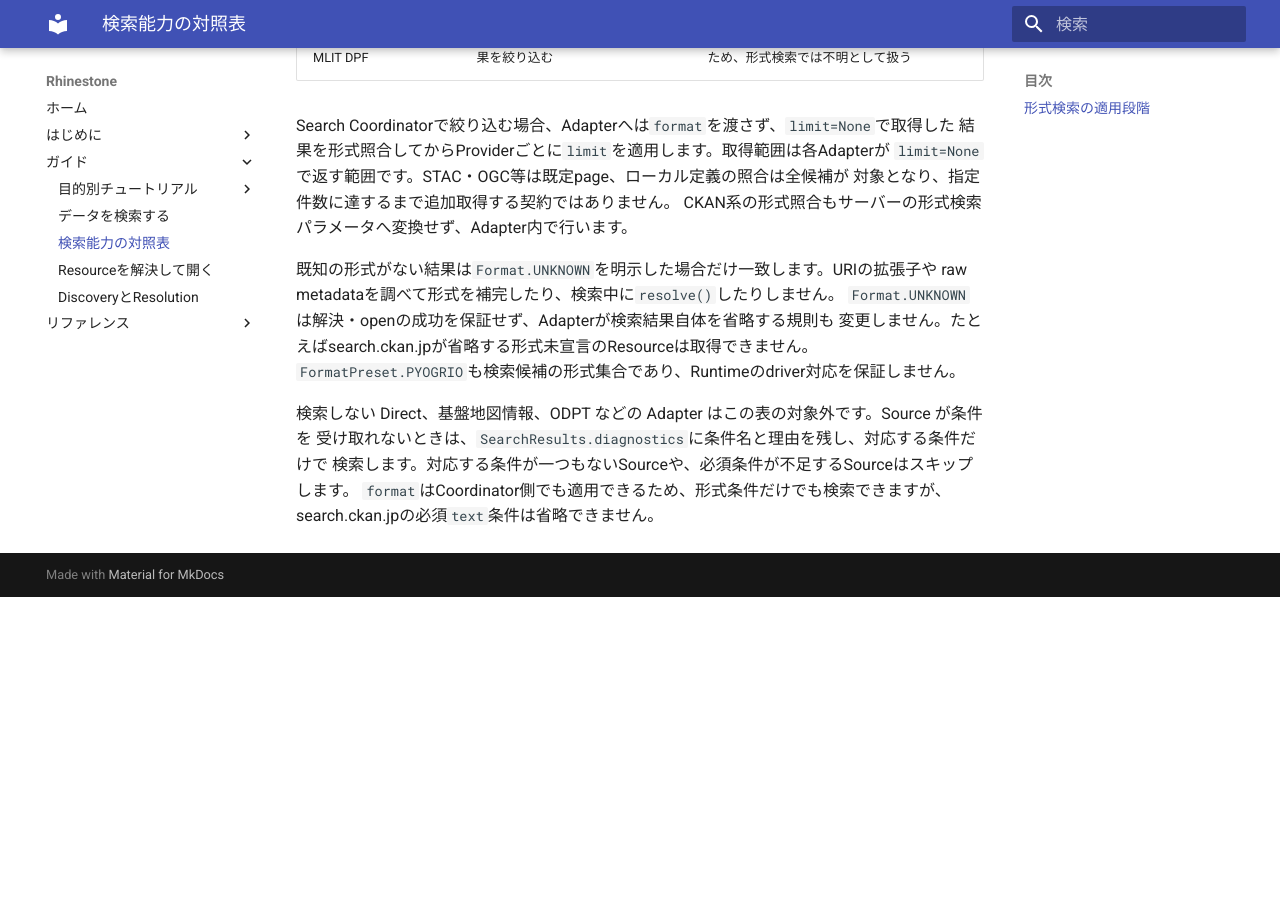
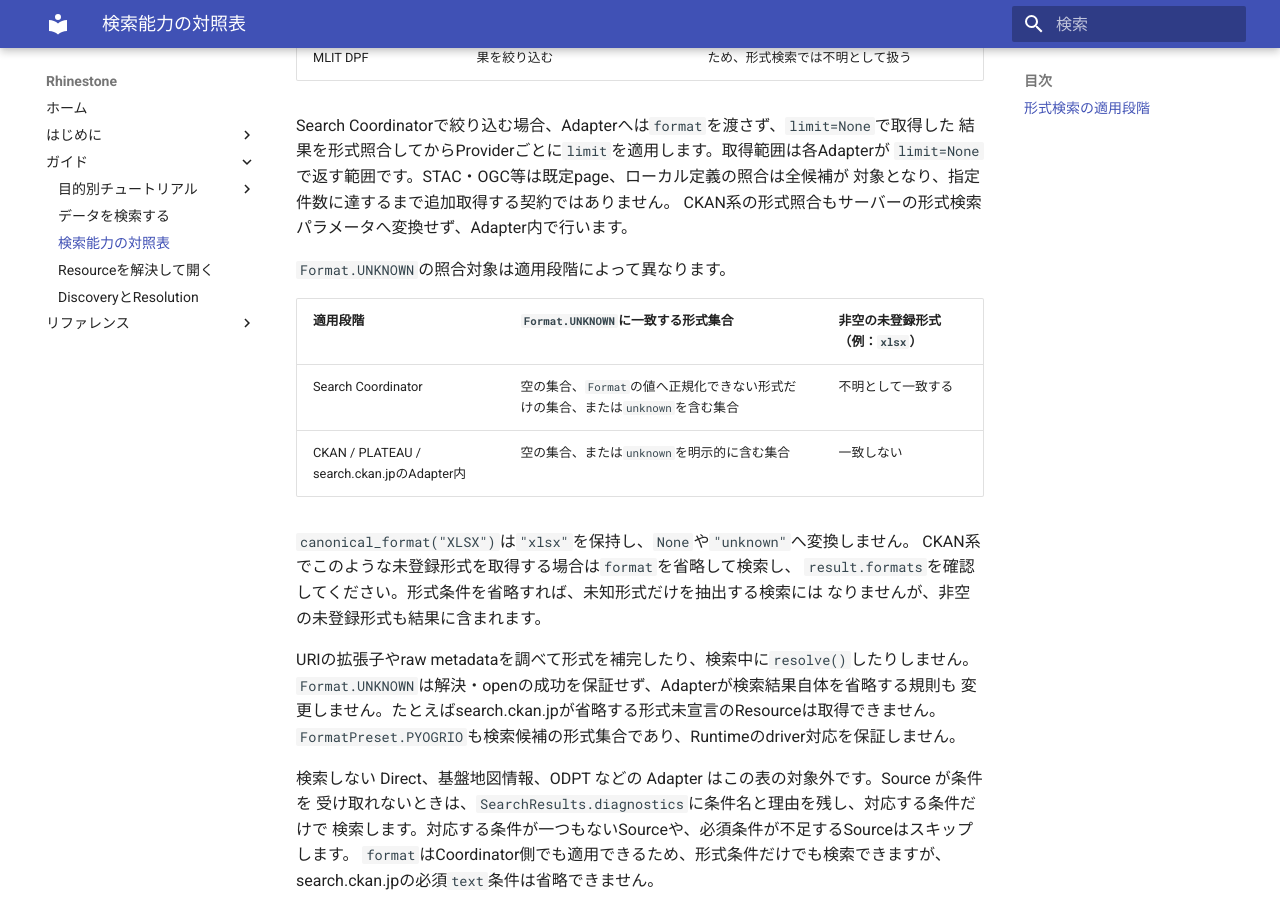
Before and after one commit to u-kitazawa/rhinestone, an MkDocs documentation site: the page built from docs/search-capabilities.md, in a window 1280 px wide and 900 px high, scrolled down 2093 px. Built offline with MkDocs 1.6.1 and Material for MkDocs 9.7.7, drawn with Linux system fonts in a browser that asks for light colours; before the commit the page ends 2690 px from its top, so only the background shows below that.

Commit message:
docs: distinguish native and coordinator unknown-format matching

```diff
--- a/docs/search-capabilities.md
+++ b/docs/search-capabilities.md
@@ -37,8 +37,19 @@ Search Coordinatorで絞り込む場合、Adapterへは`format`を渡さず、`l
 対象となり、指定件数に達するまで追加取得する契約ではありません。
 CKAN系の形式照合もサーバーの形式検索パラメータへ変換せず、Adapter内で行います。
 
-既知の形式がない結果は`Format.UNKNOWN`を明示した場合だけ一致します。URIの拡張子や
-raw metadataを調べて形式を補完したり、検索中に`resolve()`したりしません。
+`Format.UNKNOWN`の照合対象は適用段階によって異なります。
+
+| 適用段階 | `Format.UNKNOWN`に一致する形式集合 | 非空の未登録形式（例：`xlsx`） |
+| --- | --- | --- |
+| Search Coordinator | 空の集合、`Format`の値へ正規化できない形式だけの集合、または`unknown`を含む集合 | 不明として一致する |
+| CKAN / PLATEAU / search.ckan.jpのAdapter内 | 空の集合、または`unknown`を明示的に含む集合 | 一致しない |
+
+`canonical_format("XLSX")`は`"xlsx"`を保持し、`None`や`"unknown"`へ変換しません。
+CKAN系でこのような未登録形式を取得する場合は`format`を省略して検索し、
+`result.formats`を確認してください。形式条件を省略すれば、未知形式だけを抽出する検索には
+なりませんが、非空の未登録形式も結果に含まれます。
+
+URIの拡張子やraw metadataを調べて形式を補完したり、検索中に`resolve()`したりしません。
 `Format.UNKNOWN`は解決・openの成功を保証せず、Adapterが検索結果自体を省略する規則も
 変更しません。たとえばsearch.ckan.jpが省略する形式未宣言のResourceは取得できません。
 `FormatPreset.PYOGRIO`も検索候補の形式集合であり、Runtimeのdriver対応を保証しません。
```
Also changed, not shown: docs/api.md (+6 -2 lines), docs/search.md (+4 -0 lines).
